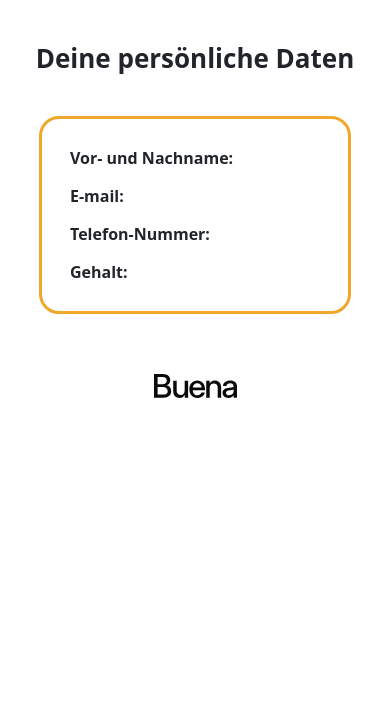
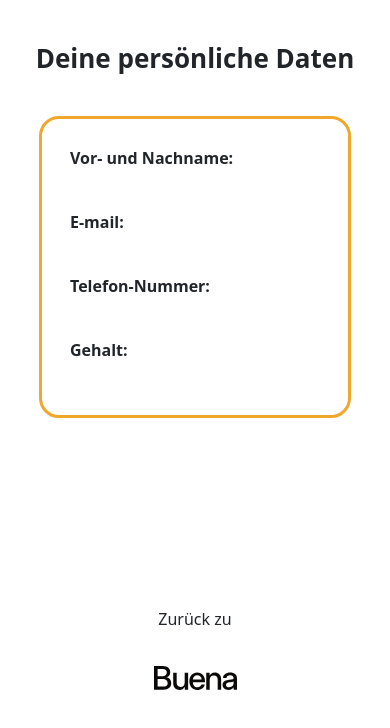
Before and after one commit to pikkukurkku/tenant_app, a React (Create React App) app: page /summary in a window 390 px wide. Shown: the top 728 px of the page. Built offline with nearby package versions, Linux system fonts and the light colour scheme.

Commit message:
styling adjustment for summary

```diff
--- a/src/pages/Summary.module.css
+++ b/src/pages/Summary.module.css
@@ -33,6 +33,7 @@
 .data td {
   padding: 8px;
   text-align: left;
+  word-wrap: break-word;
 }
 
 .data th {
@@ -59,4 +60,16 @@
   .grow {
     margin: 20px;
   }
+
+  .data th,
+  .data td {
+    display: block;
+    width: 100%;
+    word-wrap: break-word;
+  }
+
+  .data tr {
+    display: block;
+    margin-bottom: 10px;
+  }
 }
--- a/src/pages/Summary.tsx
+++ b/src/pages/Summary.tsx
@@ -72,6 +72,7 @@
       </tbody>
     </table>
     </div>
+    <p>Zurück zu</p>
     <img src="./buena_logo.png" className={styles["grow"]} alt="buena logo" onClick={toHomePage} />
   </div>
 );
```
